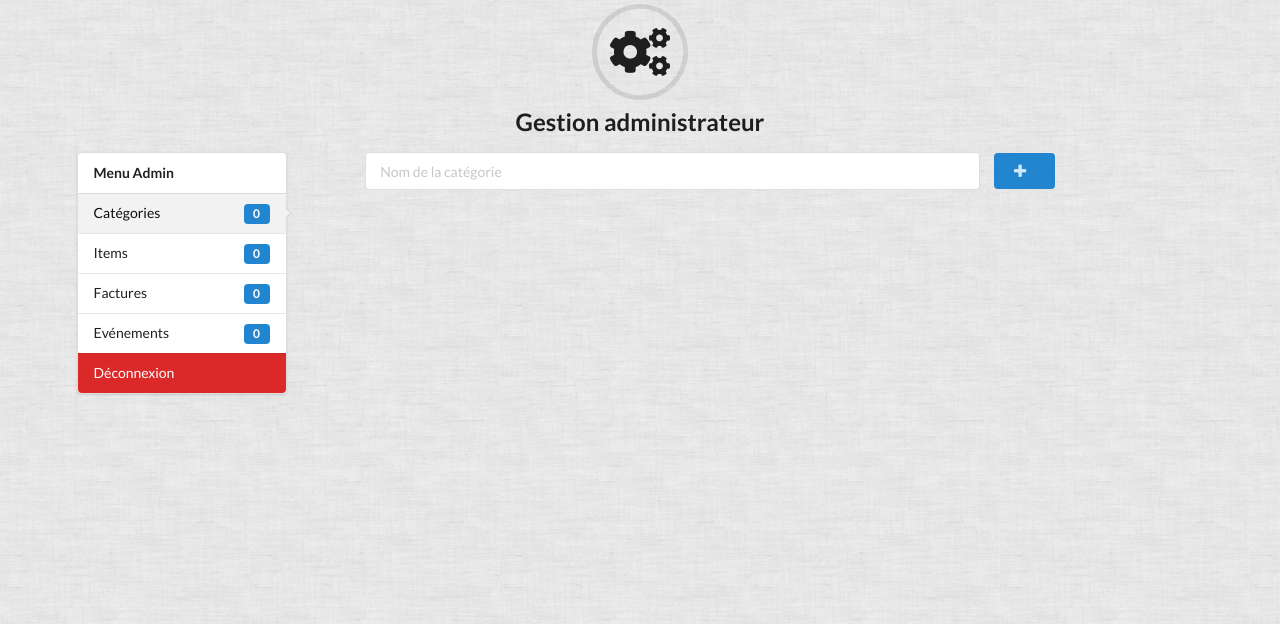
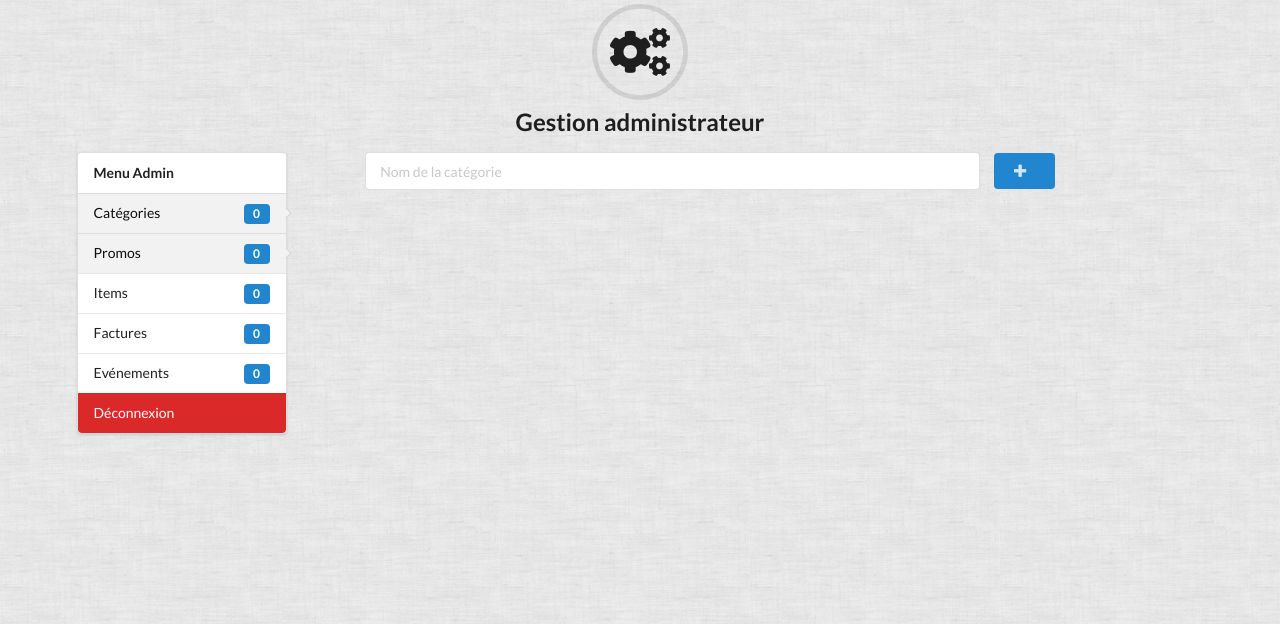
Before and after one commit to JeresB/BDEShop, a PHP site: page /admin/admin.php in a window 1280 px wide. Shown: the part 121-745 px from the top of the page. Run offline with PHP 8.4, Linux system fonts and the light colour scheme; the visitor is signed in with stand-in values (Sample User, id 1); data that the repository does not hold is empty; some libraries are stand-ins or nearby versions.

Commit message:
add manager promos

```diff
--- a/admin/admin.php
+++ b/admin/admin.php
@@ -3,6 +3,7 @@ $root = realpath($_SERVER["DOCUMENT_ROOT"]);
 
 require_once("$root/admin/controleur/securite.php");
 require_once("$root/admin/controleur/categories.php");
+require_once("$root/admin/controleur/promos.php");
 require_once("$root/admin/controleur/items.php");
 require_once("$root/admin/controleur/factures.php");
 require_once("$root/admin/controleur/billetteries.php");
@@ -31,6 +32,10 @@ require_once("$root/admin/controleur/billetteries.php");
             <a id="link_categories" class="active item link_admin_menu" data="categories">
               Catégories
               <div class="ui blue label"><?= $nb_categorie['nb'] ?></div>
+            </a>
+            <a id="link_promos" class="active item link_admin_menu" data="promos">
+              Promos
+              <div class="ui blue label"><?= $nb_promos['nb'] ?></div>
             </a>
             <a id="link_items" class="item link_admin_menu" data="items">
               Items
@@ -71,6 +76,35 @@ require_once("$root/admin/controleur/billetteries.php");
                         </div>
                         <div class="four wide field">
                           <div class="ui submit primary button addcategorie"><i class="plus icon"></i></div>
+                        </div>
+                      </div>
+                    </div>
+                  </div>
+                </div>
+              </div>
+            </div>
+          </div>
+          <div id="promos" class="ui grid main_content"  style="display: none;">
+            <?php foreach ($promos as $promo): ?>
+              <div class="four wide computer eight wide tablet sixteen wide mobilecolumn">
+                <div class="ui card">
+                  <div class="content">
+                    <div class="header"><span><?= $promo['nom'] ?></span><span class="ui right floated trashpromo" data="<?= $promo['id'] ?>"><i class="trash alternate red icon"></i></span></div>
+                  </div>
+                </div>
+              </div>
+            <?php endforeach; ?>
+            <div class="sixteen wide column">
+              <div class="">
+                <div class="content">
+                  <div class="center aligned header">
+                    <div class="ui form">
+                      <div class="inline fields">
+                        <div class="twelve wide field">
+                          <input id="newpromo" type="text" name="newpromo" placeholder="Nom de la promo">
+                        </div>
+                        <div class="four wide field">
+                          <div class="ui submit primary button addpromo"><i class="plus icon"></i></div>
                         </div>
                       </div>
                     </div>
@@ -244,6 +278,28 @@ require_once("$root/admin/controleur/billetteries.php");
           });
         });
 
+        $(".trashpromo").click(function() {
+          $.ajax({
+            type: "POST",
+            url: 'controleur/delete_promo.php',
+            data: {id: $(this).attr('data')},
+            success: function(data){
+              location.reload();
+            }
+          });
+        });
+
+        $(".addpromo").click(function() {
+          $.ajax({
+            type: "POST",
+            url: 'controleur/add_promo.php',
+            data: {nom: $("#newpromo").val()},
+            success: function(data){
+              location.reload();
+            }
+          });
+        });
+
         $('.datatables').DataTable( {
           language: {
             processing:     "Traitement en cours...",
--- /dev/null
+++ b/admin/controleur/promos.php
@@ -0,0 +1,11 @@
+<?php
+$root = realpath($_SERVER["DOCUMENT_ROOT"]);
+
+require_once("$root/admin/modele/promos.php");
+
+$gestion_bdd = new BDD_PROMOS();
+
+$promos = $gestion_bdd->list();
+$nb_promos = $gestion_bdd->count();
+
+?>
--- a/admin/modele/promos.php
+++ b/admin/modele/promos.php
@@ -49,7 +49,7 @@ class BDD_PROMOS {
   }
 
   public function delete($id) {
-    $requete = $this->database->prepare("DELETE FROM billetteries WHERE id = :id");
+    $requete = $this->database->prepare("DELETE FROM promos WHERE id = :id");
     $requete->bindParam(':id', $id, PDO::PARAM_INT);
 
     $resultat = $requete->execute();
@@ -57,34 +57,9 @@ class BDD_PROMOS {
     return $resultat;
   }
 
-  public function add($nom, $place_total, $place_restante, $types, $horaires, $codes_promo) {
-    $requete = $this->database->prepare("INSERT INTO billetteries (nom, place_total, place_restante, type, horaire, code)
-                                         VALUES (:nom, :place_total, :place_restante, :type, :horaire, :code)");
-
+  public function add($nom) {
+    $requete = $this->database->prepare("INSERT INTO promos (nom) VALUES (:nom)");
     $requete->bindParam(':nom', $nom, PDO::PARAM_STR);
-    $requete->bindParam(':place_total', $place_total, PDO::PARAM_INT);
-    $requete->bindParam(':place_restante', $place_restante, PDO::PARAM_INT);
-    $requete->bindParam(':type', $types);
-    $requete->bindParam(':horaire', $horaires);
-    $requete->bindParam(':code', $codes_promo);
-
-    $resultat = $requete->execute();
-
-    return $resultat;
-  }
-
-  public function update($id, $nom, $place_total, $place_restante, $types, $horaires, $codes_promo) {
-    $requete = $this->database->prepare("UPDATE billetteries
-                                         SET nom = :nom, place_total = :place_total, place_restante = :place_restante, type = :type, horaire = :horaire, code = :code
-                                         WHERE id = :id");
-
-    $requete->bindParam(':id', $id, PDO::PARAM_INT);
-    $requete->bindParam(':nom', $nom, PDO::PARAM_STR);
-    $requete->bindParam(':place_total', $place_total, PDO::PARAM_INT);
-    $requete->bindParam(':place_restante', $place_restante, PDO::PARAM_INT);
-    $requete->bindParam(':type', $types);
-    $requete->bindParam(':horaire', $horaires);
-    $requete->bindParam(':code', $codes_promo);
 
     $resultat = $requete->execute();
 
```
Also changed, not shown: admin/controleur/add_promo.php (added, +11 -0 lines), admin/controleur/delete_promo.php (added, +11 -0 lines), admin/modele/transactions.php (+23 -0 lines).
